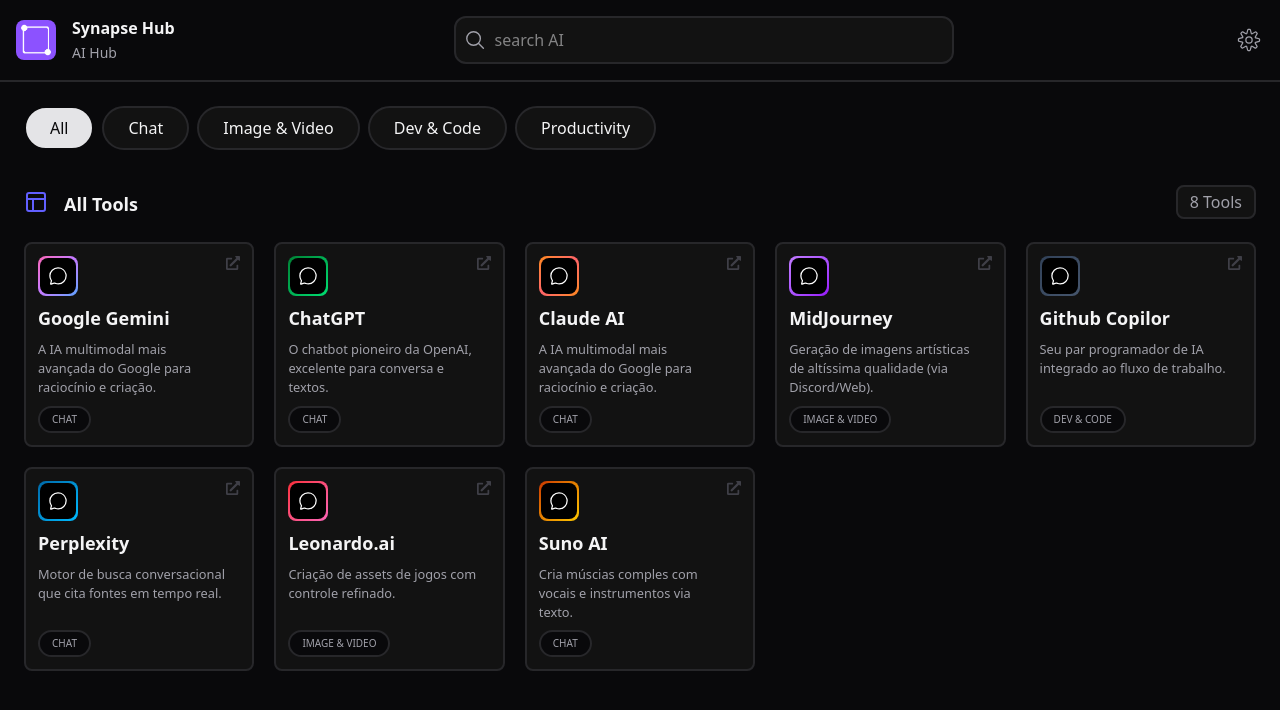
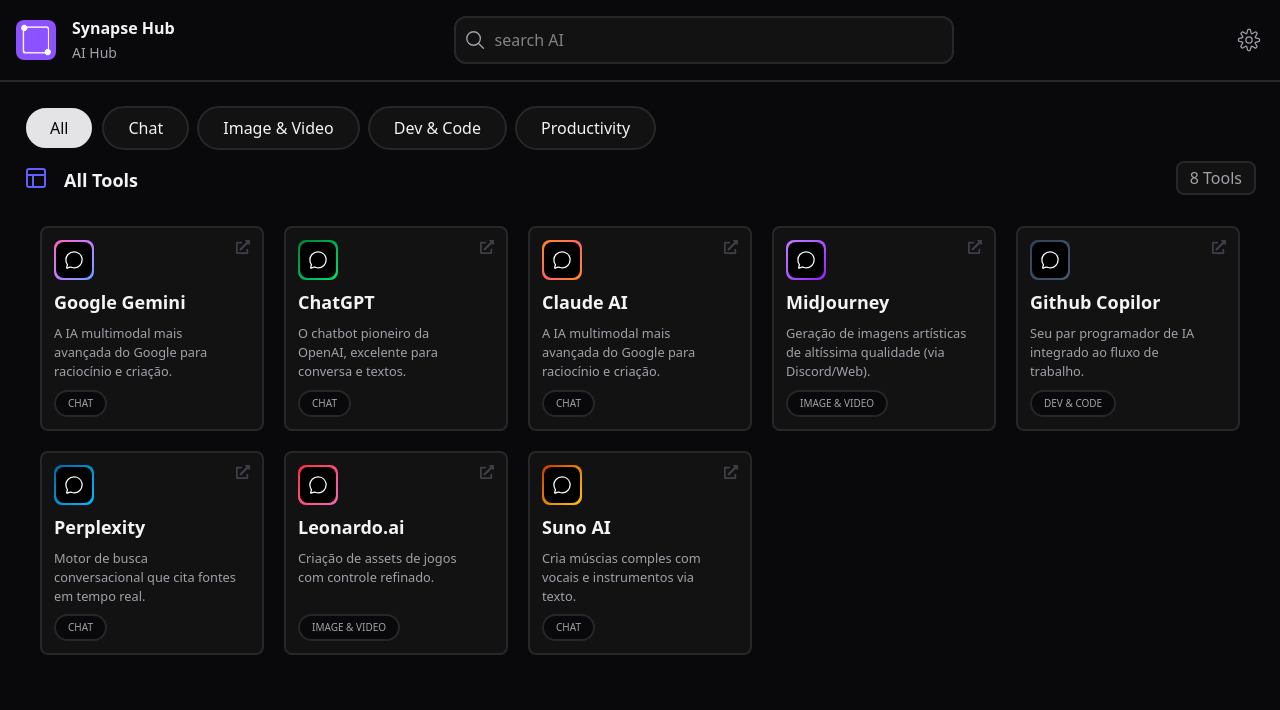
Before and after one commit to gbcosta/AI-Webview-App, a React (Vite) app: page / in a window 1280 px wide. Shown: the top 710 px of the page. Built offline with nearby package versions, Linux system fonts and the light colour scheme.

Commit message:
fix mainContent scroll

```diff
--- a/src-tauri/capabilities/default.json
+++ b/src-tauri/capabilities/default.json
@@ -8,6 +8,7 @@
     "core:webview:allow-set-webview-zoom",
     "shell:default",
     "deep-link:default",
-    "process:default"
+    "process:default",
+    "core:window:allow-set-theme"
   ]
 }
--- a/src-tauri/tauri.conf.json
+++ b/src-tauri/tauri.conf.json
@@ -14,7 +14,8 @@
       {
         "title": "ai-webview-app",
         "width": 800,
-        "height": 600
+        "height": 600,
+        "theme": "Dark"
       }
     ],
     "security": {
--- a/src/components/categoryInfos.tsx
+++ b/src/components/categoryInfos.tsx
@@ -2,7 +2,7 @@ import { FiLayout } from "react-icons/fi";
 
 const CategoryInfos = ({ toolsFinded }: { toolsFinded: number }) => {
   return (
-    <div className="flex w-full mt-10">
+    <div className="flex w-full">
       <div className="flex gap-4">
         <FiLayout className="text-2xl text-indigo-500" />
         <span className="text-text-primary font-bold text-lg">All Tools </span>
--- a/src/components/home.tsx
+++ b/src/components/home.tsx
@@ -5,14 +5,14 @@ import MainContent from "./mainContent";
 
 const Home = () => {
   return (
-    <main className="min-h-screen bg-background-primary select-none">
-      <ActiveTagProvider>
-        <SearchbarValueProvider>
+    <ActiveTagProvider>
+      <SearchbarValueProvider>
+        <div className="flex flex-col h-screen bg-background-primary select-none">
           <Header />
           <MainContent />
-        </SearchbarValueProvider>
-      </ActiveTagProvider>
-    </main>
+        </div>
+      </SearchbarValueProvider>
+    </ActiveTagProvider>
   );
 };
 
--- a/src/components/mainContent.tsx
+++ b/src/components/mainContent.tsx
@@ -35,12 +35,15 @@ const MainContent = () => {
   }, [activeTagContext.tag, searchbarValueContext.value]);
 
   return (
-    <div className="p-6 flex flex-col gap-6">
-      <div>
+    <div className="p-6 flex flex-col gap-4 overflow-hidden">
+      <div className="flex flex-col gap-4">
         <CategoryFilter />
         <CategoryInfos toolsFinded={aisByFilter.length} />
       </div>
-      <div className="grid xl:grid-cols-5 lg:grid-cols-4 md:grid-cols-4 grid-cols-1 gap-5">
+      <div
+        className="grid xl:grid-cols-5 lg:grid-cols-4 md:grid-cols-4
+        grid-cols-1 gap-5 overflow-scroll py-4 px-4"
+      >
         {aisByFilter.map((ai, key) => {
           return (
             <AiCards
```
Also changed, not shown: 1 other file (tests, documents, lock files or other folders).
